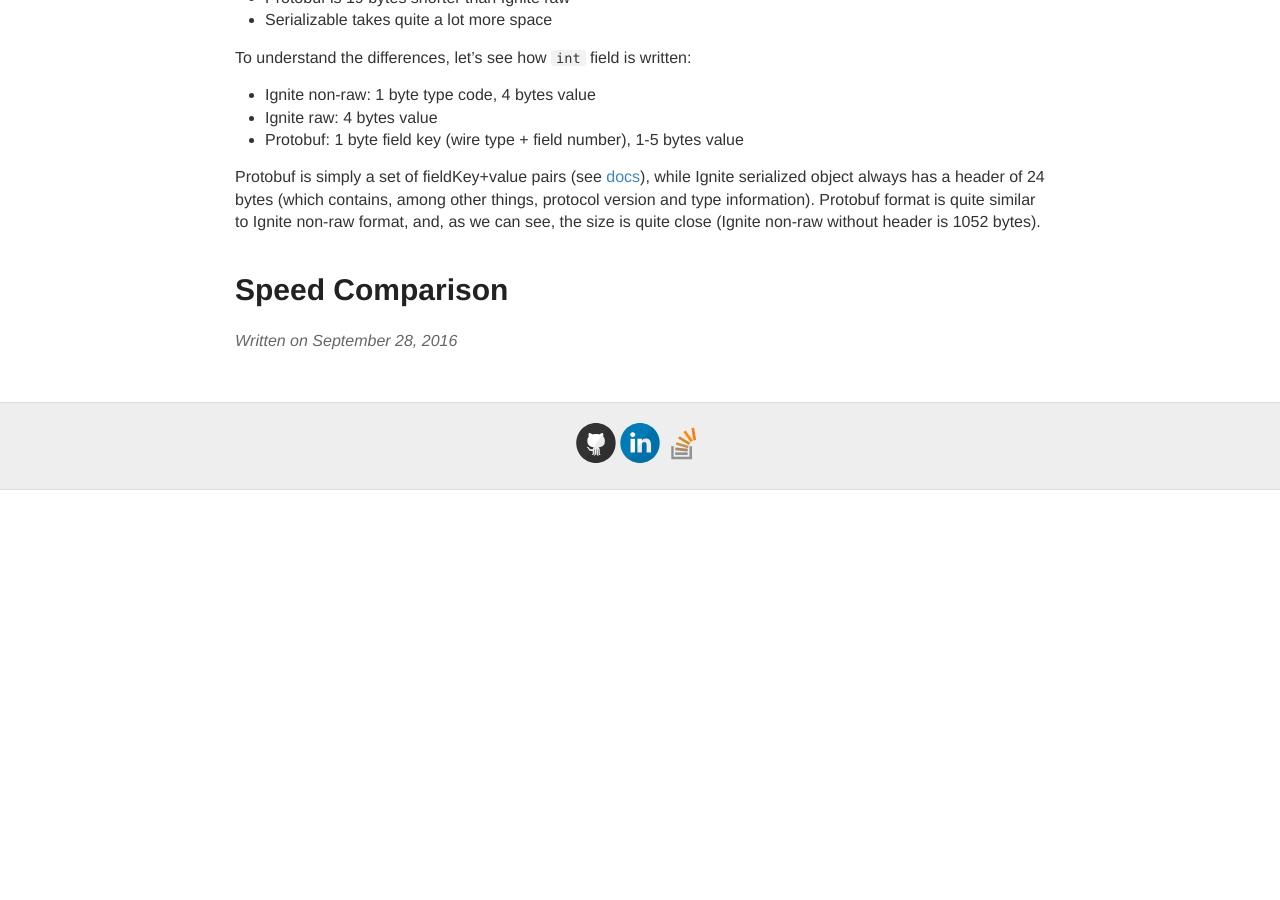
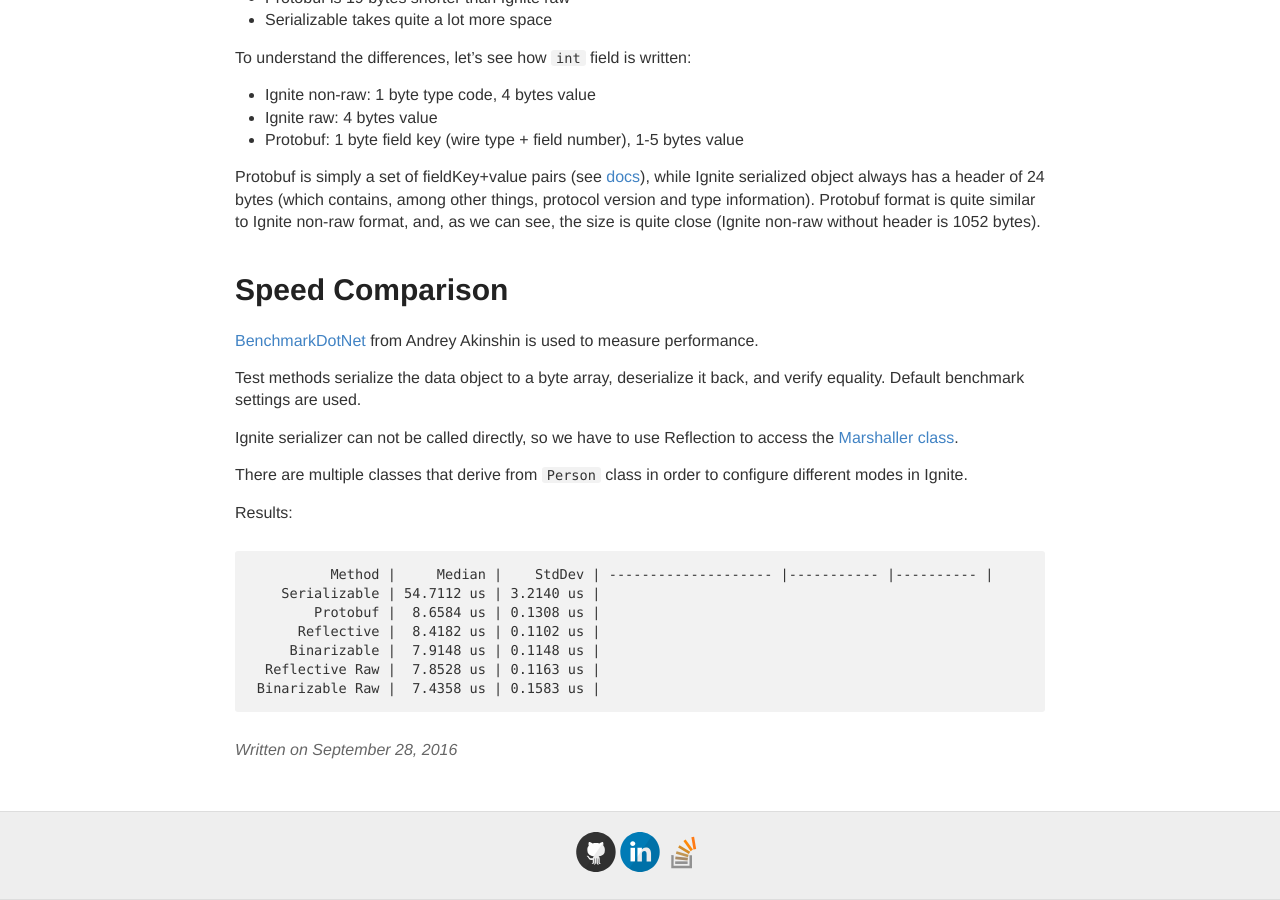
Before and after one commit to ptupitsyn/ptupitsyn.github.io, a Jekyll site: the page built from _posts/2016-09-28-Ignite-Serialization-Performance.md, in a window 1280 px wide and 900 px high, scrolled down 1873 px. Built offline with Jekyll 4.4.1, drawn with Linux system fonts in a browser that asks for light colours; comment, search, counter and statistics services are not loaded; before the commit the page ends 2363 px from its top, so only the background shows below that.

Commit message:
speed comparison

```diff
--- a/_posts/2016-09-28-Ignite-Serialization-Performance.md
+++ b/_posts/2016-09-28-Ignite-Serialization-Performance.md
@@ -87,3 +87,22 @@ Protobuf is simply a set of fieldKey+value pairs (see [docs](https://developers.
 Protobuf format is quite similar to Ignite non-raw format, and, as we can see, the size is quite close (Ignite non-raw without header is 1052 bytes).
 
 # Speed Comparison
+
+[BenchmarkDotNet](https://github.com/PerfDotNet/BenchmarkDotNet) from Andrey Akinshin is used to measure performance.
+
+Test methods serialize the data object to a byte array, deserialize it back, and verify equality. Default benchmark settings are used.
+
+Ignite serializer can not be called directly, so we have to use Reflection to access the [Marshaller class](https://github.com/apache/ignite/blob/master/modules/platforms/dotnet/Apache.Ignite.Core/Impl/Binary/Marshaller.cs).
+
+There are multiple classes that derive from `Person` class in order to configure different modes in Ignite.
+
+Results:
+
+              Method |     Median |    StdDev |
+-------------------- |----------- |---------- |
+        Serializable | 54.7112 us | 3.2140 us |
+            Protobuf |  8.6584 us | 0.1308 us |
+          Reflective |  8.4182 us | 0.1102 us |
+         Binarizable |  7.9148 us | 0.1148 us |
+      Reflective Raw |  7.8528 us | 0.1163 us |
+     Binarizable Raw |  7.4358 us | 0.1583 us |
```
